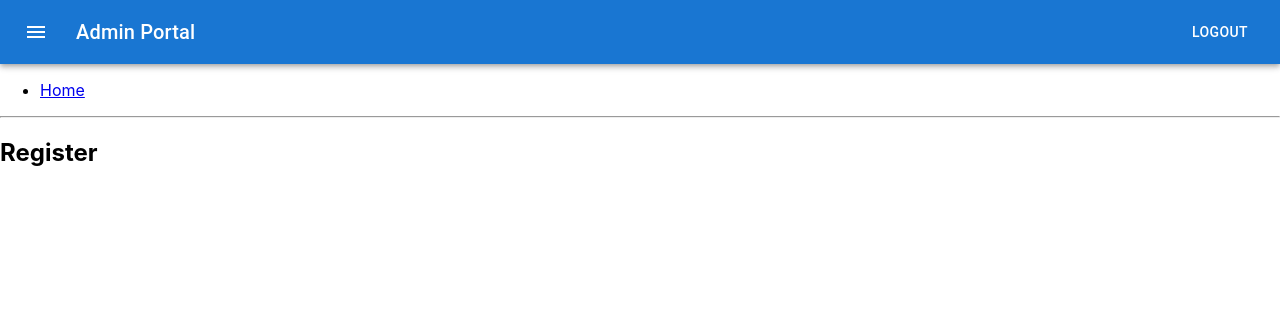
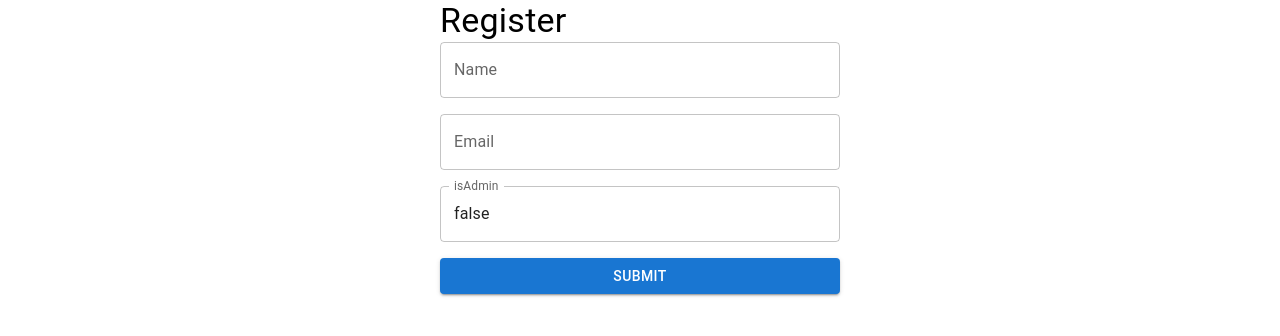
Before and after one commit to anusha8380/react-admin, a React (Create React App) app in the folder react-frontend/: page /register in a window 1280 px wide. Shown: the top 336 px of the page. Built offline with nearby package versions, Linux system fonts and the light colour scheme.

Commit message:
some more frontend code added in the app

```diff
--- a/react-frontend/src/App.js
+++ b/react-frontend/src/App.js
@@ -5,33 +5,40 @@ import {
   Link
 } from "react-router-dom";
 import './App.css';
-import Register from './Components/Register';
+import {Register} from './Components/Register';
 import Header from './Components/Header';
+import { ToastContainer, toast } from 'react-toastify';
+import 'react-toastify/dist/ReactToastify.css';
+import Login from "./Components/Login";
+import AdminDashboard from "./Components/AdminDashboard";
+
 
 function App() {
+  const showToastMessage = (props) => {
+    toast.success('Success Notification !', {
+        position: toast.POSITION.TOP_RIGHT
+    });
+};
+
   let urlLink = '/res';
+  let logout = () =>{
+    console.log('logout');
+  }
   return (
+    <>
     <Router>
       <div>
-        <Header url={urlLink} />
-        <ul>
-          <li>
-            <Link to="/register">Home</Link>
-          </li>
-          {/* <li>
-            <Link to="/about">About</Link>
-          </li>
-          <li>
-            <Link to="/dashboard">Dashboard</Link>
-          </li> */}
-        </ul>
-
-        <hr />
         <Routes>
+          <Route path="/" element={<Register/>}/>
           <Route exact path="/register" element={<Register/>}/>
+          <Route exact path="/login" element={<Login/>}/>
+          <Route exact path="/dashboard" element={<AdminDashboard/>}/>
         </Routes>
       </div>
     </Router>
+    {/* <button onClick={showToastMessage}>Notify</button> */}
+     <ToastContainer />
+     </>
   );
 }
 
--- /dev/null
+++ b/react-frontend/src/Components/AdminDashboard.js
@@ -0,0 +1,23 @@
+import React from "react";
+import Header from "./Header";
+import AppBar from '@mui/material/AppBar';
+import Box from '@mui/material/Box';
+import Toolbar from '@mui/material/Toolbar';
+import IconButton from '@mui/material/IconButton';
+import Typography from '@mui/material/Typography';
+
+import Button from '@mui/material/Button';
+
+import {Link} from "react-router-dom";
+
+
+
+const AdminDashboard = () =>{
+
+  return(
+
+    <Header/>
+  )
+};
+
+export default AdminDashboard;
--- a/react-frontend/src/Components/Header.js
+++ b/react-frontend/src/Components/Header.js
@@ -1,34 +1,176 @@
-import * as React from 'react';
-import AppBar from '@mui/material/AppBar';
-import Box from '@mui/material/Box';
-import Toolbar from '@mui/material/Toolbar';
-import Typography from '@mui/material/Typography';
-import Button from '@mui/material/Button';
-import IconButton from '@mui/material/IconButton';
-import MenuIcon from '@mui/icons-material/Menu';
-import {Link} from 'react-router-dom';
+import * as React from "react";
+import AppBar from "@mui/material/AppBar";
+import Box from "@mui/material/Box";
+import Toolbar from "@mui/material/Toolbar";
+import Typography from "@mui/material/Typography";
+import Button from "@mui/material/Button";
+import IconButton from "@mui/material/IconButton";
+import MenuIcon from "@mui/icons-material/Menu";
+import { Link, useNavigate } from "react-router-dom";
+import Tooltip from "@mui/material/Tooltip";
+import MenuItem from "@mui/material/MenuItem";
+import AdbIcon from "@mui/icons-material/Adb";
+import Menu from "@mui/material/Menu";
+import Container from "@mui/material/Container";
+import Avatar from "@mui/material/Avatar";
 
+const pages = ["Employee", "Dashboard"];
+const settings = ["Logout"];
 export default function Header(props) {
-    {console.log(props.url)}
+  const navigate = useNavigate();
+
+  const logout = () => {
+    localStorage.removeItem("user");
+    navigate("/login");
+  };
+
+  const [anchorElNav, setAnchorElNav] = React.useState(null);
+  const [anchorElUser, setAnchorElUser] = React.useState(null);
+
+  const handleOpenNavMenu = (event) => {
+    setAnchorElNav(event.currentTarget);
+  };
+  const handleOpenUserMenu = (event) => {
+    setAnchorElUser(event.currentTarget);
+  };
+
+  const handleCloseNavMenu = () => {
+    setAnchorElNav(null);
+  };
+
+  const handleCloseUserMenu = () => {
+    setAnchorElUser(null);
+  };
   return (
     <Box sx={{ flexGrow: 1 }}>
       <AppBar position="static">
-        <Toolbar>
+        <Container maxWidth="xl">
+          <Toolbar disableGutters>
+            <AdbIcon sx={{ display: { xs: "none", md: "flex" }, mr: 1 }} />
+            <Typography
+              variant="h6"
+              noWrap
+              component="a"
+              href="/Dashboard"
+              sx={{
+                mr: 2,
+                display: { xs: "none", md: "flex" },
+                fontFamily: "monospace",
+                fontWeight: 700,
+                letterSpacing: ".3rem",
+                color: "inherit",
+                textDecoration: "none",
+              }}
+            >
+              Admin panel
+            </Typography>
+
+            <Box sx={{ flexGrow: 1, display: { xs: "flex", md: "none" } }}>
               <IconButton
                 size="large"
-            edge="start"
+                aria-label="account of current user"
+                aria-controls="menu-appbar"
+                aria-haspopup="true"
+                onClick={handleOpenNavMenu}
                 color="inherit"
-            aria-label="menu"
-            sx={{ mr: 2 }}
               >
                 <MenuIcon />
               </IconButton>
-          <Typography variant="h6" component="div" sx={{ flexGrow: 1 }}>
-            Admin Portal
+              <Menu
+                id="menu-appbar"
+                anchorEl={anchorElNav}
+                anchorOrigin={{
+                  vertical: "bottom",
+                  horizontal: "left",
+                }}
+                keepMounted
+                transformOrigin={{
+                  vertical: "top",
+                  horizontal: "left",
+                }}
+                open={Boolean(anchorElNav)}
+                onClose={handleCloseNavMenu}
+                sx={{
+                  display: { xs: "block", md: "none" },
+                }}
+              >
+                {pages.map((page) => (
+                  <MenuItem key={page} onClick={handleCloseNavMenu}>
+                    <Typography textAlign="center">
+                      <Link to={`/${page}`} style={{ textDecoration: "none" }}>
+                        {page}
+                      </Link>
                     </Typography>
-          <Link to={props.url}/>
-          <Button color="inherit">Logout</Button>
+                  </MenuItem>
+                ))}
+              </Menu>
+            </Box>
+            <AdbIcon sx={{ display: { xs: "flex", md: "none" }, mr: 1 }} />
+            <Typography
+              variant="h5"
+              noWrap
+              component="a"
+              href="/Dashboard"
+              sx={{
+                mr: 2,
+                display: { xs: "flex", md: "none" },
+                flexGrow: 1,
+                fontFamily: "monospace",
+                fontWeight: 700,
+                letterSpacing: ".3rem",
+                color: "inherit",
+                textDecoration: "none",
+              }}
+            >
+              Admin panel
+            </Typography>
+            <Box sx={{ flexGrow: 1, display: { xs: "none", md: "flex" } }}>
+              {pages.map((page) => (
+                <Button
+                  key={page}
+                  onClick={handleCloseNavMenu}
+                  sx={{ my: 2, color: "white", display: "block" }}
+                >
+                  <Link to={`/${page}`} style={{ textDecoration: "none" }}>
+                    {page}
+                  </Link>
+                </Button>
+              ))}
+            </Box>
+
+            <Box sx={{ flexGrow: 0 }}>
+              <Tooltip title="Open settings">
+                <IconButton onClick={handleOpenUserMenu} sx={{ p: 0 }}>
+                  <Avatar alt="Remy Sharp" src="/static/images/avatar/2.jpg" />
+                </IconButton>
+              </Tooltip>
+              <Menu
+                sx={{ mt: "45px" }}
+                id="menu-appbar"
+                anchorEl={anchorElUser}
+                anchorOrigin={{
+                  vertical: "top",
+                  horizontal: "right",
+                }}
+                keepMounted
+                transformOrigin={{
+                  vertical: "top",
+                  horizontal: "right",
+                }}
+                open={Boolean(anchorElUser)}
+                onClose={handleCloseUserMenu}
+              >
+                {settings.map((setting) => (
+                  <MenuItem key={setting} onClick={handleCloseUserMenu}>
+                    <Typography textAlign="center" onClick={logout}>
+                      {setting}
+                    </Typography>
+                  </MenuItem>
+                ))}
+              </Menu>
+            </Box>
           </Toolbar>
+        </Container>
       </AppBar>
     </Box>
   );
--- a/react-frontend/src/Components/Login.js
+++ b/react-frontend/src/Components/Login.js
@@ -1,9 +1,63 @@
 import React from "react";
+import { TextField, Stack, Button } from "@mui/material";
+import { useForm } from "react-hook-form";
+import { useNavigate } from "react-router-dom";
+import Axios from "axios";
+import { ToastContainer, toast } from "react-toastify";
+import Box from "@mui/material/Box";
+import Typography from "@mui/material/Typography";
+
 
 
 const Login = () =>{
+  const form = useForm({
+    defaultValues: {
+      email: ""
+    },
+  });
+
+  const navigate = useNavigate();
+
+  const { register, handleSubmit, formState } = form;
+  const { errors } = formState;
+  const onSubmit = (data) => {
+    Axios.post("http://localhost:8000/login", data)
+      .then((res) => {
+        console.log(res.data.res.isAdmin);
+        localStorage.setItem('user', JSON.stringify(res.data.res.email))
+        if(res.data.res.isAdmin === true){
+          navigate("/dashboard");
+        }else{
+          toast.error('Login with Admin credentials to access the site.');
+        }
+
+      })
+      .catch((res) => {
+        toast.error(`${res.response.data.msg}`);
+      });
+  };
   return(
-    <h2>Login</h2>
+    <Box sx={{ display: "flex", justifyContent: "center" }}>
+      <form onSubmit={handleSubmit(onSubmit)} noValidate>
+        <Typography variant="h4">
+          Login
+        </Typography>
+        <Stack spacing={2} width={400}>
+
+          <TextField
+            type="text"
+            label="Email"
+            {...register("email", { required: "Email is required" })}
+            error={!!errors.email}
+            helperText={errors?.email?.message}
+          />
+
+          <Button type="submit" variant="contained" color="primary">
+            Submit
+          </Button>
+        </Stack>
+      </form>
+    </Box>
   )
 };
 
--- a/react-frontend/src/Components/Register.js
+++ b/react-frontend/src/Components/Register.js
@@ -1,10 +1,64 @@
-import React from "react";
+import { TextField, Stack, Button } from "@mui/material";
+import { useForm } from "react-hook-form";
+import { useNavigate } from "react-router-dom";
+import Axios from "axios";
+import { ToastContainer, toast } from "react-toastify";
+import Box from "@mui/material/Box";
+import Typography from "@mui/material/Typography";
 
+export const Register = () => {
+  const form = useForm({
+    defaultValues: {
+      name: "",
+      email: "",
+      isAdmin: false,
+    },
+  });
 
-const Register = () =>{
-  return(
-    <h2>Register</h2>
-  )
+  const navigate = useNavigate();
+
+  const { register, handleSubmit, formState } = form;
+  const { errors } = formState;
+  const onSubmit = (data) => {
+    Axios.post("http://localhost:8000/register", data)
+      .then((res) => {
+        toast.success(`${res.data.message}`);
+        navigate("/login");
+      })
+      .catch((res) => {
+        toast.error(`${res.response.data.message}`);
+      });
+  };
+
+  return (
+    <Box sx={{ display: "flex", justifyContent: "center" }}>
+      <form onSubmit={handleSubmit(onSubmit)} noValidate>
+        <Typography variant="h4">
+          Register
+        </Typography>
+        <Stack spacing={2} width={400}>
+          <TextField
+            type="text"
+            label="Name"
+            {...register("name", { required: "Name is required" })}
+            error={!!errors.name}
+            helperText={errors?.name?.message}
+          />
+
+          <TextField
+            type="text"
+            label="Email"
+            {...register("email", { required: "Email is required" })}
+            error={!!errors.email}
+            helperText={errors?.email?.message}
+          />
+
+          <TextField type="text" label="isAdmin" {...register("isAdmin")} />
+          <Button type="submit" variant="contained" color="primary">
+            Submit
+          </Button>
+        </Stack>
+      </form>
+    </Box>
+  );
 };
-
-export default Register;
```
Also changed, not shown: react-frontend/package.json (+8 -1 lines), react-frontend/src/services/EmployeeService.js (added, +16 -0 lines). Lines whose indentation alone changed are shown as unchanged.
